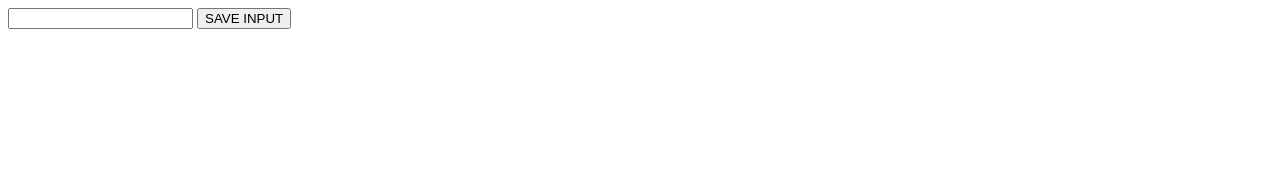
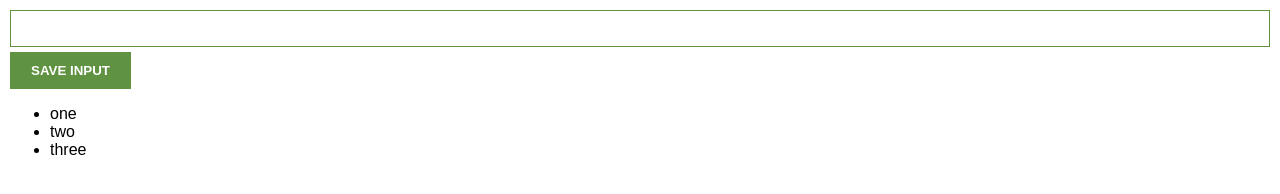
Before and after one commit to aksharb/browser-extension, a plain HTML site: page index.html in a window 1280 px wide. Drawn offline with Linux system fonts and the light colour scheme.

Commit message:
added features

```diff
--- a/index.html
+++ b/index.html
@@ -10,6 +10,7 @@
   <body>
     <input type="text" id="input-el" />
     <button id="input-btn">SAVE INPUT</button>
+    <ul id="ul-el"></ul>
     <script src="script.js"></script>
   </body>
 </html>
--- a/script.js
+++ b/script.js
@@ -0,0 +1,15 @@
+myLeads = ["one", "two", "three"];
+const inputEl = document.getElementById("input-el");
+const inputBtn = document.getElementById("input-btn");
+const ulEl = document.getElementById("ul-el");
+
+inputBtn.addEventListener("click", function () {
+  const inputValue = document.getElementById("input-el").value;
+  myLeads.push(inputValue);
+  console.log(myLeads);
+});
+let listItems = "";
+for (let i = 0; i < myLeads.length; i++) {
+  listItems += "<li>" + myLeads[i] + "</li>";
+}
+ulEl.innerHTML = listItems;
--- a/style.css
+++ b/style.css
@@ -0,0 +1,23 @@
+body {
+  margin: 0;
+  padding: 10px;
+  font-family: Arial, Helvetica, sans-serif;
+}
+input {
+  width: 100%;
+  padding-left: 10px;
+  padding-right: 10px;
+  padding-top: 10px;
+  padding-bottom: 10px;
+  box-sizing: border-box;
+  border: 1px solid #5f9341;
+}
+
+button {
+  background: #5f9341;
+  color: white;
+  padding: 10px 20px;
+  margin-top: 5px;
+  border: 1px solid #5f9341;
+  font-weight: bold;
+}
```
